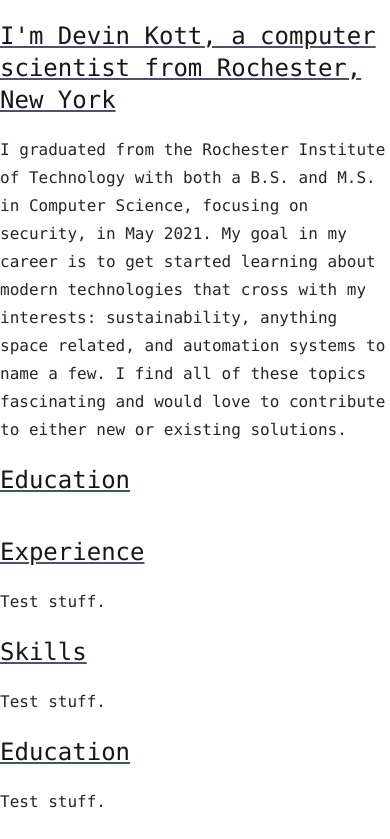
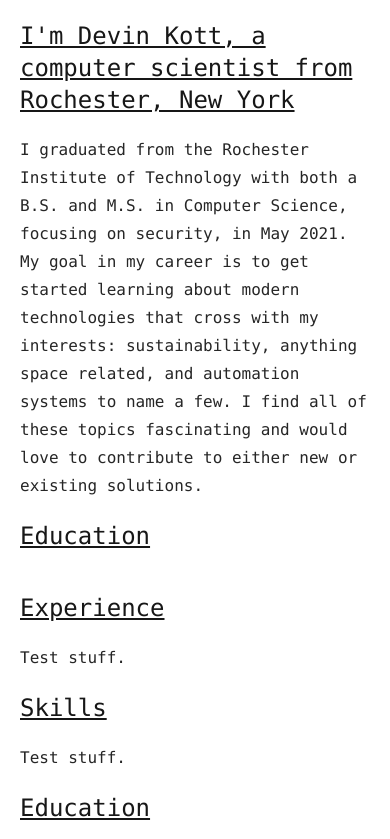
Before and after one commit to DevinKott/website-m9, a React (Create React App) app: page / in a window 390 px wide. Shown: the top 839 px of the page. Built offline with nearby package versions, Linux system fonts and the light colour scheme.

Commit message:
fix breakpoints

```diff
--- a/src/App.js
+++ b/src/App.js
@@ -3,7 +3,7 @@ import SectionHeader from "./SectionHeader";
 function App() {
     return (
         <main
-            className="container mx-auto font-mono text-md subpixel-antialiased leading-7 text-neutral-800"
+            className="container mx-auto font-mono text-md subpixel-antialiased leading-7 text-neutral-800 2xl:px-80 xl:px-40 lg:px-20 md:px-10 px-5"
         >
             <section>
                 <SectionHeader title={`I'm Devin Kott, a computer scientist from Rochester, New York`}/>
--- a/src/SectionHeader.js
+++ b/src/SectionHeader.js
@@ -2,7 +2,7 @@ function SectionHeader(props) {
     const { title } = props;
 
     return (
-        <h2 className="text-2xl pt-5 pb-5 underline decoration-slate-600 text-neutral-900 hover:animate-pulse">
+        <h2 className="text-2xl pt-5 pb-5 underline text-neutral-900">
             {title}
         </h2>
     );
```
